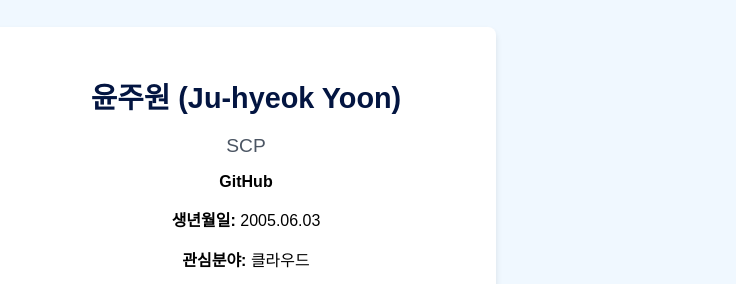
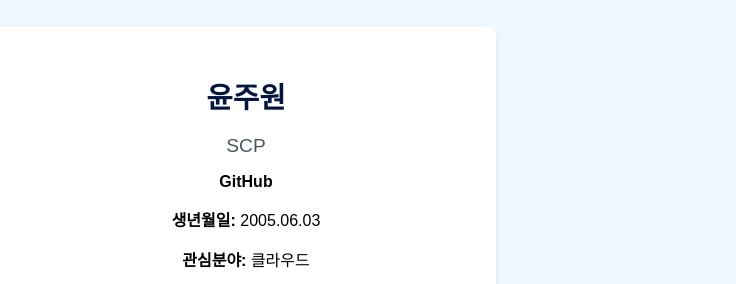
Before and after one commit to kkaturi14/team-project-insite-out, a plain HTML site: page team/jejusone.html in a window 1280 px wide. Shown: the part 230-514 px from the top of the page, 544-1280 px from the left. Drawn offline with Linux system fonts and the light colour scheme; a web font is replaced by a local one.

Commit message:
Update jejusone.html

```diff
--- a/team/jejusone.html
+++ b/team/jejusone.html
@@ -85,7 +85,7 @@
         <div class="profile-card">
             <img src="/img/버럭이.jpg" alt="윤주원 사진" class="profile-img">
             <div class="profile-info">
-                <h2 class="profile-name">윤주원 (Ju-hyeok Yoon)</h2>
+                <h2 class="profile-name">윤주원</h2>
                 <p class="profile-role">SCP</p>
                 <p class="profile-description">
                     <p><a class="github" href="https://github.com/jejusone"><strong>GitHub</strong></a></p>
```
